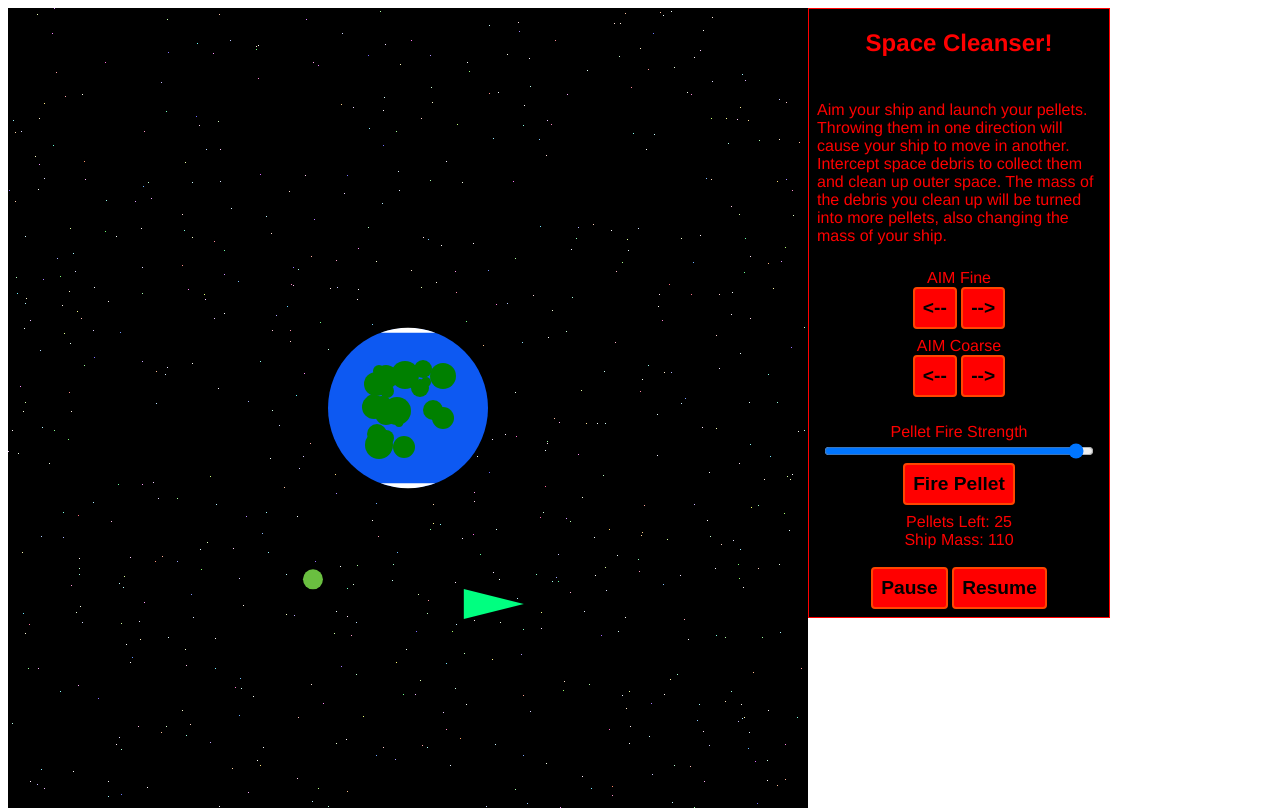
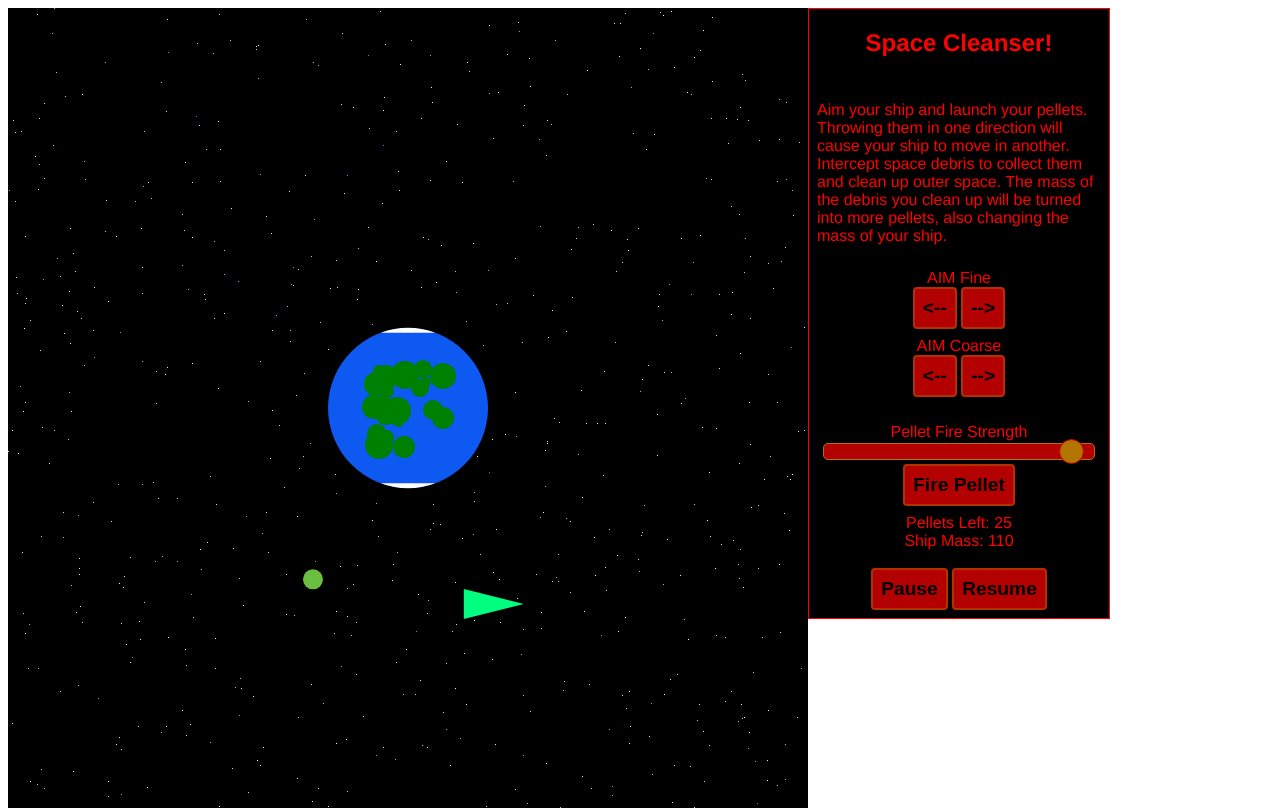
Before and after one commit to asmacdo/space-cleansers, a plain HTML site: page public_html/index.html in a window 1280 px wide. Drawn offline with Linux system fonts and the light colour scheme.

Commit message:
fix that css

```diff
--- a/public_html/styles/junk.css
+++ b/public_html/styles/junk.css
@@ -29,9 +29,11 @@
     border:2px solid orangered;
     border-radius:4px;
     margin-bottom: 8px;
+    opacity:.7;
 }
 #controls button:hover{
     cursor:pointer;
+    opacity:1;
 }
 
 #instructions{
@@ -39,10 +41,38 @@
 }
 
 #pelletPower{
-    width:90%;
-    background:red;
+  -webkit-appearance: none;
+  width: 90%;
+  height: 15px;
+  border-radius: 5px;
+  background: red;
+  outline: none;
+  opacity: 0.7;
+  -webkit-transition: .2s;
+  transition: opacity .2s;
+  border:1px solid orange;
 }
 #pelletPower:hover{
     opacity:1;
     cursor:pointer;
 }
+
+#pelletPower::-webkit-slider-thumb {
+  -webkit-appearance: none;
+  appearance: none;
+  width: 25px;
+  height: 25px;
+  border-radius: 50%;
+  background: orange;
+  cursor: pointer;
+  border:1px solid red;
+}
+
+#pelletPower::-moz-range-thumb {
+  width: 25px;
+  height: 25px;
+  border-radius: 50%;
+  background: orange;
+  cursor: pointer;
+  border:1px solid red;
+}
```
Also changed, not shown: public_html/scripts/JunkRenderer.js (line endings or trailing spaces).
